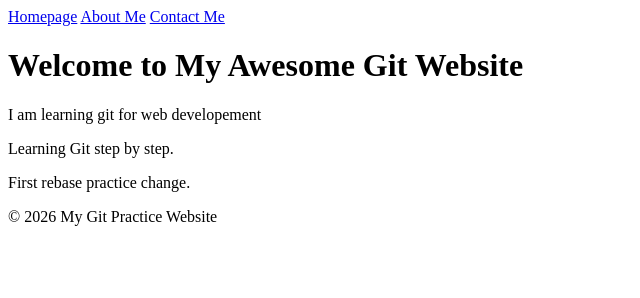
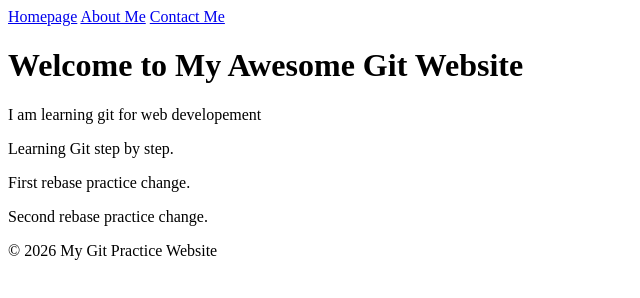
Before and after one commit to vijolouis01/git-practice, a plain HTML site: page index.html in a window 1280 px wide. Shown: the whole page, without its empty margins (0-640 px from the left). Drawn offline with Linux system fonts and the light colour scheme.

Commit message:
Add rebase second change

```diff
--- a/index.html
+++ b/index.html
@@ -15,6 +15,7 @@
     <p>I am learning git for web developement</p>
     <p>Learning Git step by step.</p>
     <p>First rebase practice change.</p>
+    <p>Second rebase practice change.</p>
     <footer>
         <p>&copy; 2026 My Git Practice Website</p>
     </footer>
```
